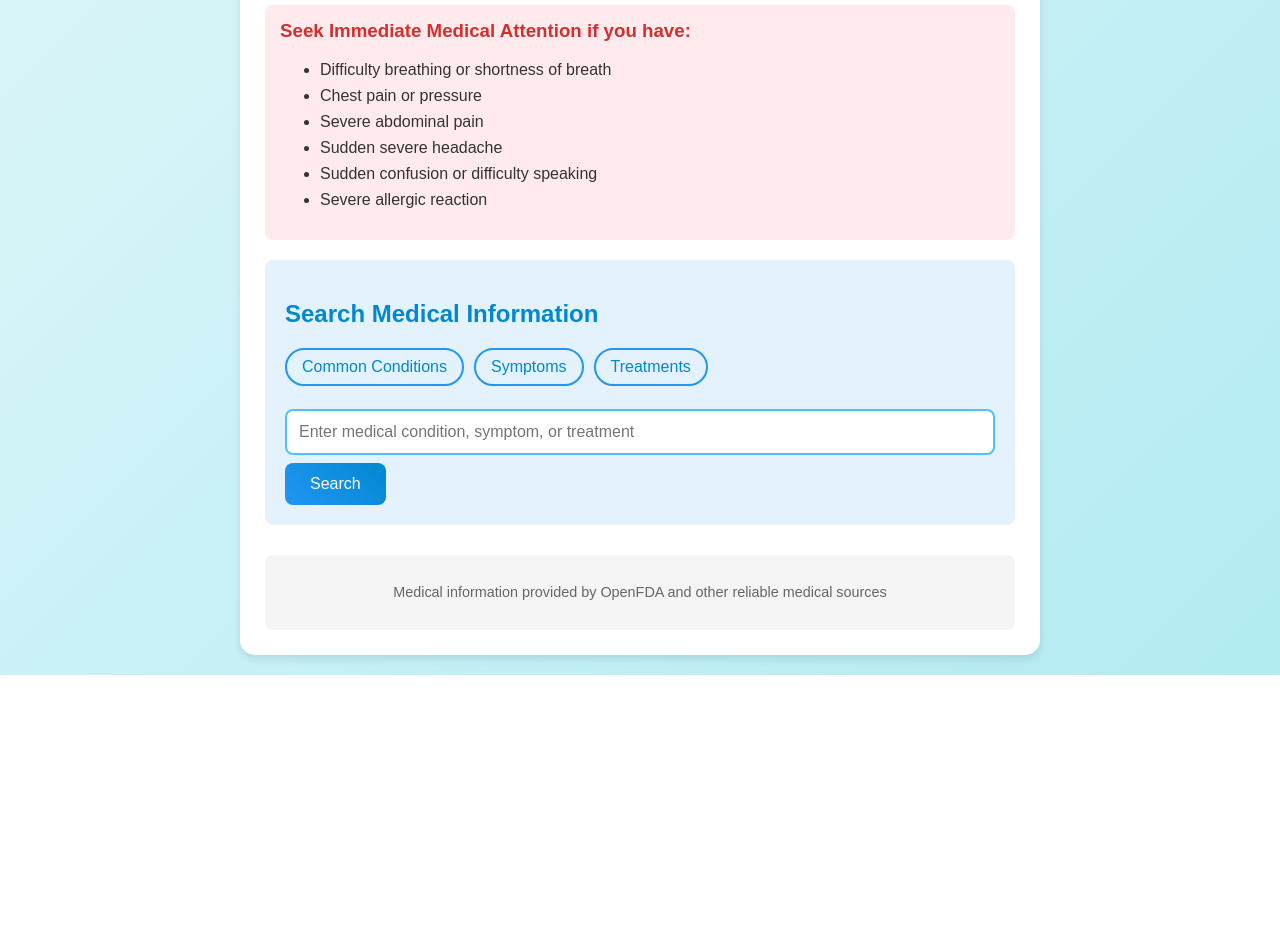
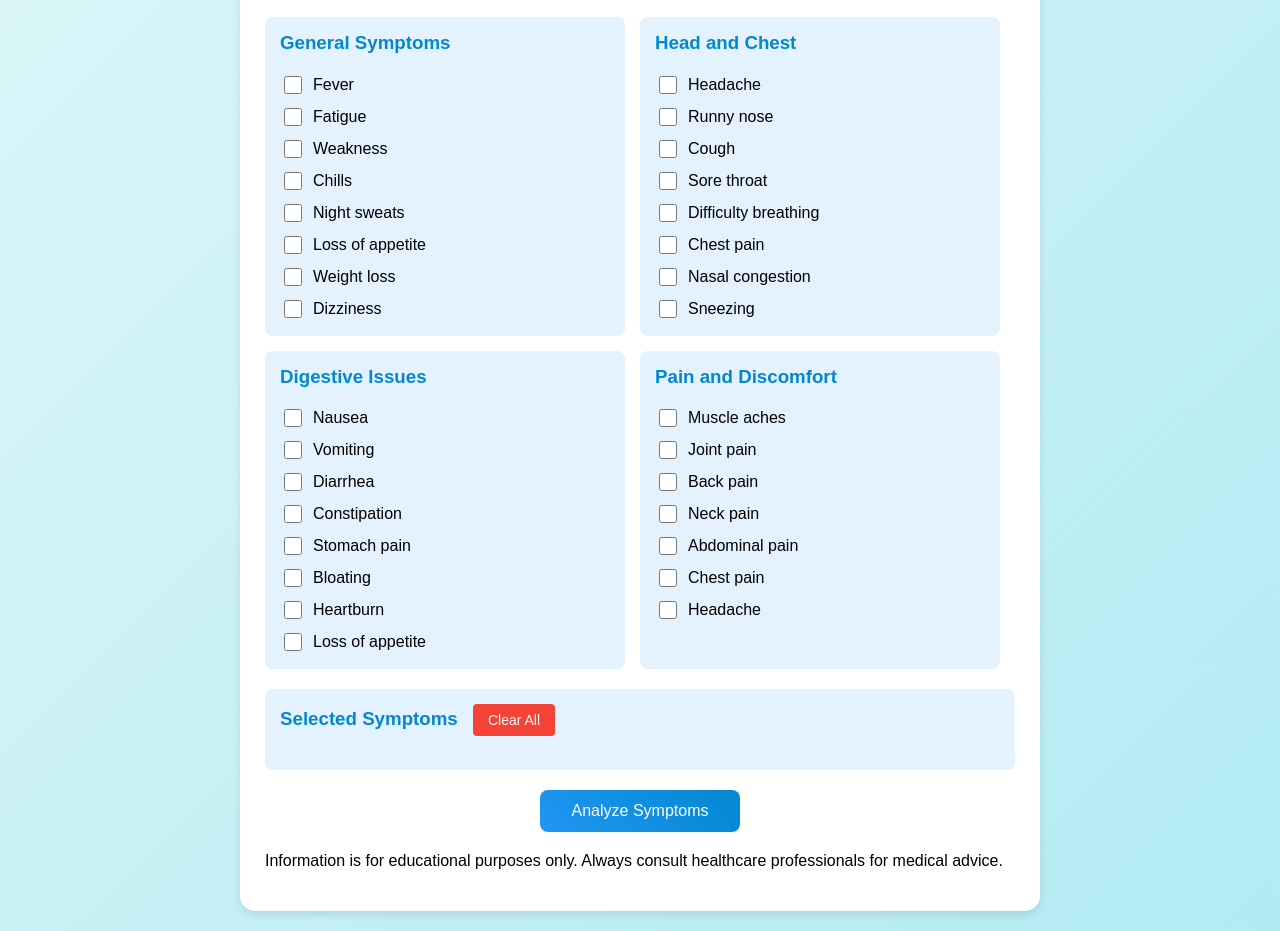
Before and after one commit to Nirdvand/med-archive, a plain HTML site: page index.html in a window 1280 px wide. Shown: the part 350-1281 px from the top of the page. Before the commit the page ends 1025 px from the top, so only its background shows below. Drawn offline with Linux system fonts and the light colour scheme.

Commit message:
Update index.html
Own database of med data

```diff
--- a/index.html
+++ b/index.html
@@ -1,12 +1,11 @@
 <!DOCTYPE html>
 <html lang="en">
-<!-- Previous head and style sections remain exactly the same -->
 <head>
     <meta charset="UTF-8">
     <meta name="viewport" content="width=device-width, initial-scale=1.0">
-    <title>MedArchive</title>
+    <title>MedArchive - Symptom Checker</title>
     <style>
-        /* All previous styles remain exactly the same */
+        /* Previous styles remain */
         body {
             font-family: Arial, sans-serif;
             max-width: 800px;
@@ -33,6 +32,110 @@
             text-align: center;
         }
 
+        /* New styles for symptom categories */
+        .symptom-categories {
+            display: flex;
+            flex-wrap: wrap;
+            gap: 15px;
+            margin: 20px 0;
+        }
+
+        .category {
+            background-color: #e3f2fd;
+            padding: 15px;
+            border-radius: 8px;
+            width: calc(50% - 15px);
+            box-sizing: border-box;
+        }
+
+        .category h3 {
+            color: #0288d1;
+            margin-top: 0;
+        }
+
+        .symptom-list {
+            display: flex;
+            flex-direction: column;
+            gap: 8px;
+        }
+
+        .symptom-checkbox {
+            display: flex;
+            align-items: center;
+            gap: 8px;
+        }
+
+        .symptom-checkbox input[type="checkbox"] {
+            width: 18px;
+            height: 18px;
+            cursor: pointer;
+        }
+
+        .symptom-checkbox label {
+            cursor: pointer;
+            flex: 1;
+        }
+
+        .results-section {
+            margin-top: 20px;
+            padding: 20px;
+            background-color: #f5f5f5;
+            border-radius: 8px;
+        }
+
+        .condition-card {
+            background-color: white;
+            padding: 15px;
+            margin: 10px 0;
+            border-radius: 8px;
+            border-left: 4px solid #2196f3;
+        }
+
+        .condition-card h4 {
+            color: #0288d1;
+            margin-top: 0;
+        }
+
+        .analyze-button {
+            background: linear-gradient(45deg, #2196f3, #0288d1);
+            color: white;
+            padding: 12px 25px;
+            border: none;
+            border-radius: 8px;
+            cursor: pointer;
+            font-size: 16px;
+            transition: transform 0.2s;
+            display: block;
+            margin: 20px auto;
+            width: 200px;
+        }
+
+        .analyze-button:hover {
+            transform: translateY(-2px);
+        }
+
+        .selected-symptoms {
+            background-color: #e3f2fd;
+            padding: 15px;
+            border-radius: 8px;
+            margin: 20px 0;
+        }
+
+        .selected-symptoms h3 {
+            color: #0288d1;
+            margin-top: 0;
+        }
+
+        .selected-symptom-tag {
+            display: inline-block;
+            background-color: #2196f3;
+            color: white;
+            padding: 5px 10px;
+            border-radius: 15px;
+            margin: 5px;
+            font-size: 14px;
+        }
+
         .warning-box {
             background-color: #fff3e0;
             border-left: 4px solid #ff9800;
@@ -41,138 +144,21 @@
             border-radius: 4px;
         }
 
-        .search-section {
-            background-color: #e3f2fd;
-            padding: 20px;
-            border-radius: 8px;
-            margin: 20px 0;
-        }
-
-        input[type="text"] {
-            width: 100%;
-            padding: 12px;
-            margin: 8px 0;
-            border: 2px solid #4fc3f7;
-            border-radius: 8px;
-            box-sizing: border-box;
-            font-size: 16px;
-        }
-
-        button {
-            background: linear-gradient(45deg, #2196f3, #0288d1);
+        .clear-button {
+            background-color: #f44336;
             color: white;
-            padding: 12px 25px;
+            padding: 8px 15px;
             border: none;
-            border-radius: 8px;
+            border-radius: 4px;
             cursor: pointer;
-            font-size: 16px;
-            transition: transform 0.2s;
-        }
-
-        button:hover {
-            transform: translateY(-2px);
-        }
-
-        #results {
-            margin-top: 20px;
-        }
-
-        .symptom-card {
-            background-color: white;
-            padding: 20px;
-            margin: 15px 0;
-            border-radius: 8px;
-            box-shadow: 0 2px 4px rgba(0,0,0,0.1);
-            border-left: 4px solid #2196f3;
-        }
-
-        .symptom-card h4 {
-            color: #0288d1;
-            margin-top: 0;
-        }
-
-        .read-more {
-            display: inline-block;
-            color: #2196f3;
-            text-decoration: none;
-            margin-top: 10px;
-            font-weight: bold;
-        }
-
-        .read-more:hover {
-            text-decoration: underline;
-        }
-
-        h1 {
-            color: #0288d1;
-            text-align: center;
-            margin-bottom: 10px;
-        }
-
-        h2 {
-            color: #0288d1;
-            margin-top: 20px;
-        }
-
-        .emergency-list {
-            background-color: #ffebee;
-            padding: 15px;
-            border-radius: 8px;
-            margin-top: 15px;
-        }
-
-        .emergency-list h3 {
-            color: #d32f2f;
-            margin-top: 0;
-        }
-
-        .emergency-list li {
-            margin: 8px 0;
-            color: #333;
-        }
-
-        #loading {
-            text-align: center;
-            padding: 20px;
-            color: #666;
-        }
-
-        .attribution {
-            margin-top: 30px;
-            padding: 15px;
-            background-color: #f5f5f5;
-            border-radius: 8px;
-            text-align: center;
-            font-size: 0.9em;
-            color: #666;
-        }
-
-        .category-buttons {
-            display: flex;
-            flex-wrap: wrap;
-            gap: 10px;
-            margin: 15px 0;
-        }
-
-        .category-button {
-            background: #e3f2fd;
-            border: 2px solid #2196f3;
-            color: #0288d1;
-            padding: 8px 15px;
-            border-radius: 20px;
-            cursor: pointer;
-            transition: all 0.3s;
-        }
-
-        .category-button:hover {
-            background: #2196f3;
-            color: white;
+            font-size: 14px;
+            margin-left: 10px;
         }
     </style>
 </head>
 <body>
     <div class="container">
-        <h1>MedArchive</h1>
+        <h1>MedArchive - Symptom Checker</h1>
 
         <div class="emergency-banner">
             If you are experiencing a medical emergency, call emergency services (911) immediately.
@@ -184,121 +170,202 @@
             Always seek the advice of your physician or other qualified health provider with any questions about your medical condition.</p>
         </div>
 
-        <div class="emergency-list">
-            <h3>Seek Immediate Medical Attention if you have:</h3>
-            <ul>
-                <li>Difficulty breathing or shortness of breath</li>
-                <li>Chest pain or pressure</li>
-                <li>Severe abdominal pain</li>
-                <li>Sudden severe headache</li>
-                <li>Sudden confusion or difficulty speaking</li>
-                <li>Severe allergic reaction</li>
-            </ul>
+        <div class="symptom-categories">
+            <div class="category">
+                <h3>General Symptoms</h3>
+                <div class="symptom-list" id="general-symptoms"></div>
+            </div>
+
+            <div class="category">
+                <h3>Head and Chest</h3>
+                <div class="symptom-list" id="head-chest-symptoms"></div>
+            </div>
+
+            <div class="category">
+                <h3>Digestive Issues</h3>
+                <div class="symptom-list" id="digestive-symptoms"></div>
+            </div>
+
+            <div class="category">
+                <h3>Pain and Discomfort</h3>
+                <div class="symptom-list" id="pain-symptoms"></div>
+            </div>
         </div>
 
-        <div class="search-section">
-            <h2>Search Medical Information</h2>
-
-            <div class="category-buttons">
-                <button class="category-button" onclick="searchCategory('common conditions')">Common Conditions</button>
-                <button class="category-button" onclick="searchCategory('symptoms')">Symptoms</button>
-                <button class="category-button" onclick="searchCategory('treatments')">Treatments</button>
-            </div>
-
-            <input type="text" id="symptomSearch"
-                   placeholder="Enter medical condition, symptom, or treatment"
-                   onkeypress="if(event.key === 'Enter') searchOpenFDA()">
-            <button onclick="searchOpenFDA()">Search</button>
+        <div class="selected-symptoms">
+            <h3>Selected Symptoms <button onclick="clearAll()" class="clear-button">Clear All</button></h3>
+            <div id="selected-symptoms-list"></div>
         </div>
 
-        <div id="loading" style="display: none;">
-            <p>Searching medical database...</p>
-        </div>
+        <button class="analyze-button" onclick="analyzeSymptoms()">Analyze Symptoms</button>
 
-        <div id="results"></div>
+        <div id="results" class="results-section" style="display: none;"></div>
 
         <div class="attribution">
-            <p>Medical information provided by OpenFDA and other reliable medical sources</p>
+            <p>Information is for educational purposes only. Always consult healthcare professionals for medical advice.</p>
         </div>
     </div>
 
     <script>
-        async function searchOpenFDA() {
-            const searchTerm = document.getElementById('symptomSearch').value;
-            const resultsDiv = document.getElementById('results');
-            const loadingDiv = document.getElementById('loading');
+        // Symptom database
+        const symptoms = {
+            general: [
+                "Fever", "Fatigue", "Weakness", "Chills", "Night sweats",
+                "Loss of appetite", "Weight loss", "Dizziness"
+            ],
+            headChest: [
+                "Headache", "Runny nose", "Cough", "Sore throat", "Difficulty breathing",
+                "Chest pain", "Nasal congestion", "Sneezing"
+            ],
+            digestive: [
+                "Nausea", "Vomiting", "Diarrhea", "Constipation", "Stomach pain",
+                "Bloating", "Heartburn", "Loss of appetite"
+            ],
+            pain: [
+                "Muscle aches", "Joint pain", "Back pain", "Neck pain",
+                "Abdominal pain", "Chest pain", "Headache"
+            ]
+        };
 
-            if (!searchTerm) {
-                resultsDiv.innerHTML = '<p>Please enter a search term</p>';
+        // Conditions database with associated symptoms
+        const conditions = {
+            "Common Cold": {
+                symptoms: ["Runny nose", "Cough", "Sore throat", "Nasal congestion", "Sneezing"],
+                description: "A viral infection of the upper respiratory tract.",
+                severity: "Mild",
+                duration: "7-10 days typically",
+                advice: "Rest, stay hydrated, and consider over-the-counter cold medications."
+            },
+            "Flu (Influenza)": {
+                symptoms: ["Fever", "Fatigue", "Muscle aches", "Headache", "Cough", "Chills"],
+                description: "A viral infection that attacks your respiratory system.",
+                severity: "Moderate",
+                duration: "1-2 weeks typically",
+                advice: "Rest, stay hydrated, and consult healthcare provider if symptoms are severe."
+            },
+            "Gastroenteritis": {
+                symptoms: ["Nausea", "Vomiting", "Diarrhea", "Stomach pain", "Fever"],
+                description: "Inflammation of the digestive system, often called stomach flu.",
+                severity: "Moderate",
+                duration: "1-3 days typically",
+                advice: "Stay hydrated, rest, and follow the BRAT diet (Bananas, Rice, Applesauce, Toast)."
+            }
+            // Add more conditions as needed
+        };
+
+        // Initialize symptom checkboxes
+        function initializeSymptoms() {
+            createCheckboxes('general-symptoms', symptoms.general);
+            createCheckboxes('head-chest-symptoms', symptoms.headChest);
+            createCheckboxes('digestive-symptoms', symptoms.digestive);
+            createCheckboxes('pain-symptoms', symptoms.pain);
+        }
+
+        function createCheckboxes(containerId, symptomList) {
+            const container = document.getElementById(containerId);
+            symptomList.forEach(symptom => {
+                const div = document.createElement('div');
+                div.className = 'symptom-checkbox';
+                div.innerHTML = `
+                    <input type="checkbox" id="${symptom.replace(/\s+/g, '-')}"
+                           onchange="updateSelectedSymptoms()" value="${symptom}">
+                    <label for="${symptom.replace(/\s+/g, '-')}">${symptom}</label>
+                `;
+                container.appendChild(div);
+            });
+        }
+
+        function updateSelectedSymptoms() {
+            const selectedContainer = document.getElementById('selected-symptoms-list');
+            const checkboxes = document.querySelectorAll('input[type="checkbox"]:checked');
+
+            selectedContainer.innerHTML = Array.from(checkboxes)
+                .map(cb => `<span class="selected-symptom-tag">${cb.value}</span>`)
+                .join('');
+        }
+
+        function clearAll() {
+            const checkboxes = document.querySelectorAll('input[type="checkbox"]');
+            checkboxes.forEach(cb => cb.checked = false);
+            updateSelectedSymptoms();
+            document.getElementById('results').style.display = 'none';
+        }
+
+        function analyzeSymptoms() {
+            const selectedSymptoms = Array.from(document.querySelectorAll('input[type="checkbox"]:checked'))
+                .map(cb => cb.value);
+
+            if (selectedSymptoms.length === 0) {
+                alert('Please select at least one symptom');
                 return;
             }
 
-            loadingDiv.style.display = 'block';
-            resultsDiv.innerHTML = '';
+            const results = [];
+            for (const [condition, data] of Object.entries(conditions)) {
+                const matchingSymptoms = data.symptoms.filter(symptom =>
+                    selectedSymptoms.includes(symptom)
+                );
 
-            try {
-                const url = `https://api.fda.gov/drug/label.json?search=description:${encodeURIComponent(searchTerm)}&limit=5`;
-                const response = await fetch(url);
-                const data = await response.json();
+                if (matchingSymptoms.length > 0) {
+                    results.push({
+                        condition,
+                        data,
+                        matchCount: matchingSymptoms.length,
+                        matchingSymptoms
+                    });
+                }
+            }
 
-                loadingDiv.style.display = 'none';
+            displayResults(results, selectedSymptoms);
+        }
 
-                if (data.results && data.results.length > 0) {
-                    let resultsHTML = '<h3>Search Results:</h3>';
+        function displayResults(results, selectedSymptoms) {
+            const resultsDiv = document.getElementById('results');
+            resultsDiv.style.display = 'block';
 
-                    data.results.forEach(result => {
-                        const purpose = result.purpose || ['Information not available'];
-                        const warnings = result.warnings || ['No specific warnings listed'];
-                        const description = result.description || ['No description available'];
-
-                        resultsHTML += `
-                            <div class="symptom-card">
-                                <h4>${result.openfda?.brand_name?.[0] || 'Medical Information'}</h4>
-                                <p><strong>Description:</strong> ${description[0]}</p>
-                                <p><strong>Purpose:</strong> ${purpose[0]}</p>
-                                <p><strong>Important Information:</strong> ${warnings[0]}</p>
-                            </div>
-                        `;
-                    });
-
-                    resultsDiv.innerHTML = resultsHTML;
-                } else {
-                    resultsDiv.innerHTML = `
-                        <div class="warning-box">
-                            <p>No results found for "${searchTerm}". Try:</p>
-                            <ul>
-                                <li>Using more general terms</li>
-                                <li>Checking your spelling</li>
-                                <li>Using a different category</li>
-                                <li>Searching for one condition at a time</li>
-                            </ul>
-                        </div>
-                    `;
-                }
-            } catch (error) {
-                loadingDiv.style.display = 'none';
+            if (results.length === 0) {
                 resultsDiv.innerHTML = `
                     <div class="warning-box">
-                        <p>Sorry, there was an error searching the medical database. Please try again later.</p>
-                        <p>Try searching for a different term or checking your internet connection.</p>
+                        <h3>No Exact Matches Found</h3>
+                        <p>While we couldn't find exact matches for your combination of symptoms,
+                        please consult a healthcare provider for proper evaluation.</p>
                     </div>
                 `;
-                console.error('Error:', error);
+                return;
             }
+
+            results.sort((a, b) => b.matchCount - a.matchCount);
+
+            let resultsHTML = `
+                <h3>Possible Conditions</h3>
+                <div class="warning-box">
+                    <p>These results are for informational purposes only.
+                    Consult a healthcare provider for proper diagnosis and treatment.</p>
+                </div>
+            `;
+
+            results.forEach(({condition, data, matchingSymptoms}) => {
+                const matchPercentage = Math.round(
+                    (matchingSymptoms.length / data.symptoms.length) * 100
+                );
+
+                resultsHTML += `
+                    <div class="condition-card">
+                        <h4>${condition}</h4>
+                        <p><strong>Description:</strong> ${data.description}</p>
+                        <p><strong>Matching Symptoms:</strong> ${matchingSymptoms.join(', ')}</p>
+                        <p><strong>Typical Duration:</strong> ${data.duration}</p>
+                        <p><strong>General Advice:</strong> ${data.advice}</p>
+                        <p><strong>Symptom Match:</strong> ${matchPercentage}%</p>
+                    </div>
+                `;
+            });
+
+            resultsDiv.innerHTML = resultsHTML;
         }
 
-        function searchCategory(category) {
-            const searchInput = document.getElementById('symptomSearch');
-            searchInput.value = category + ' ';
-            searchInput.focus();
-        }
-
-        // Add Enter key support for search
-        document.getElementById('symptomSearch').addEventListener('keypress', function(event) {
-            if (event.key === 'Enter') {
-                searchOpenFDA();
-            }
-        });
+        // Initialize on page load
+        window.onload = initializeSymptoms;
     </script>
 </body>
 </html>
```
